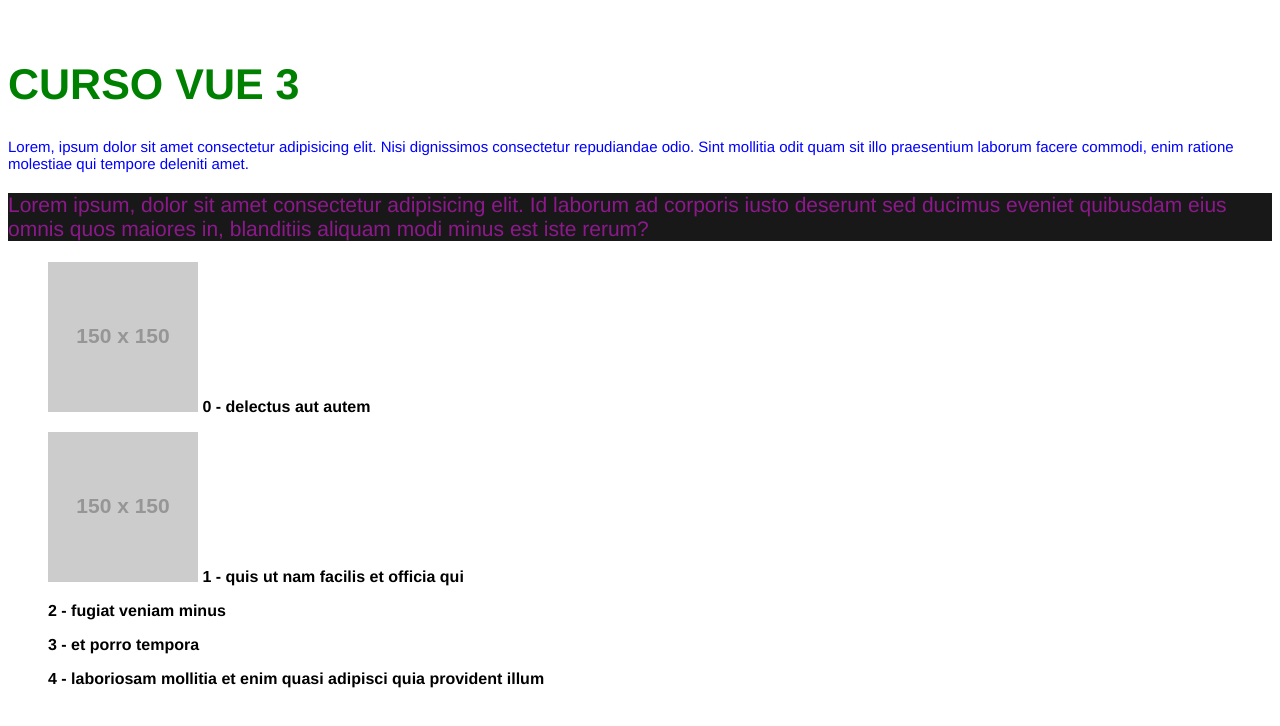
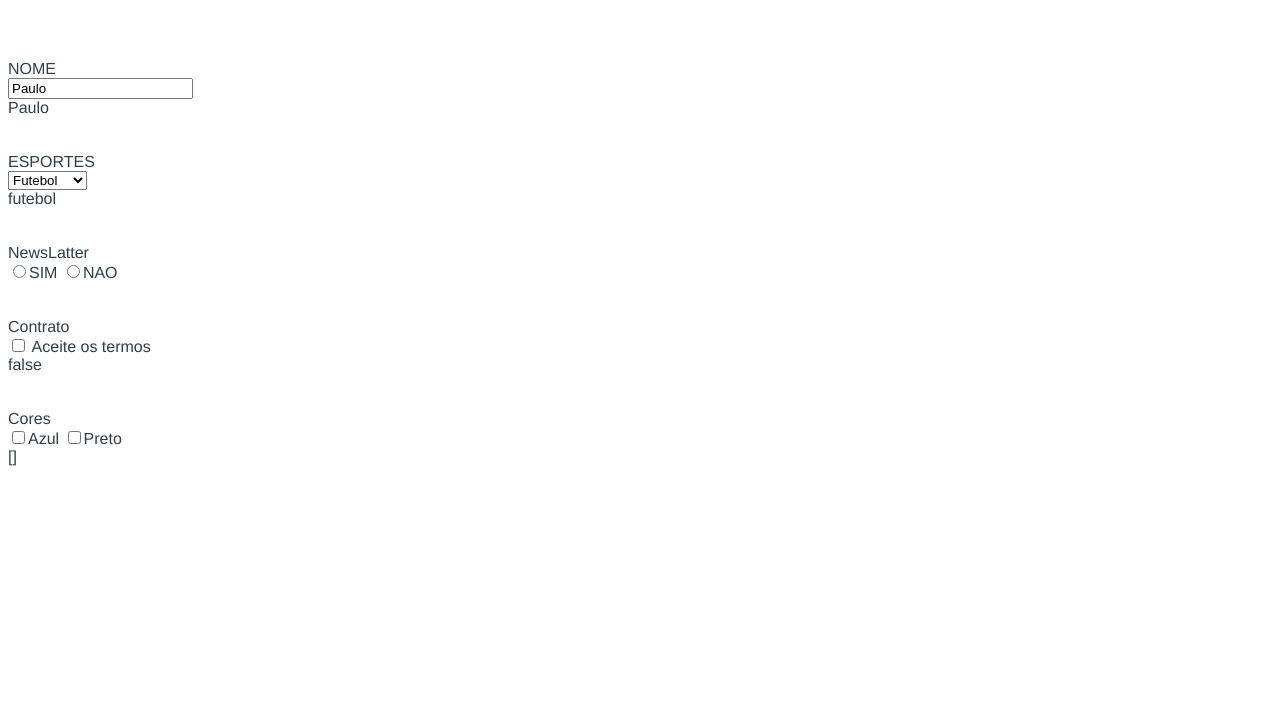
Before and after one commit to paulopariz/curso-vue, a Vue app: page / in a window 1280 px wide. Shown: the top 726 px of the page. Built offline with nearby package versions, Linux system fonts and the light colour scheme.

Commit message:
aula8/ v-model

```diff
--- a/src/App.vue
+++ b/src/App.vue
@@ -253,7 +253,10 @@ data() {
 
 
 
-<template>
+<!-- ESTE É O TEMPLETE REFERENTE Á AULA 7 | style bind -->
+
+
+<!-- <template>
 
   <div>
 
@@ -381,4 +384,151 @@ data() {
     color: black;
     font-weight: 700;
   }
+</style> -->
+
+<!-- FIM TEMPLETE REFERENTE Á AULA 7 | style bind -->
+
+
+
+
+<!--///////////////////////////////////////-->
+
+
+
+
+<!-- ESTE É O TEMPLETE REFERENTE Á AULA 8 | v-model -->
+
+
+<template>
+
+  <div>
+
+    <div>
+      <label>NOME</label>
+      <br>
+
+      <input v-model="name" type="text">
+      <br>
+
+      {{ name }}
+    </div>
+
+<br><br>
+
+    <div>
+      <label>ESPORTES</label>
+      <br>
+
+      <select v-model="esportes">
+        <option value="">Escolha</option>
+        <option value="futebol">Futebol</option>
+        <option value="basquete">Basquete</option>
+        <option value="volei">Volei</option>
+      </select>
+      <br>
+
+      {{ esportes }}
+    </div>
+
+    <br><br>
+
+    <div>
+      <label>NewsLatter</label>
+      <br>
+      <input
+      type="radio"
+      v-model="newslatter"
+      value="Sim"
+      >SIM
+
+
+
+      <input
+      type="radio"
+      v-model="newslatter"
+      value="Nao"
+      >NAO
+
+      <br>
+
+      {{ newslatter }}
+    </div>
+
+    <br><br>
+
+    <div>
+      <label> Contrato</label>
+      <br>
+      <input
+        type="checkbox"
+        v-model="contrato"
+        > Aceite os termos
+        <br>
+        {{ contrato }}
+    </div>
+
+      <br><br>
+
+    <div>
+      <label>Cores</label>
+      <br>
+      <input
+      type="checkbox"
+      v-model="colors"
+      value="Azul"
+      >Azul
+
+
+
+      <input
+      type="checkbox"
+      v-model="colors"
+      value="Preto"
+      >Preto
+
+      <br>
+
+      {{ colors }}
+    </div>
+
+  </div>
+
+</template>
+
+<script>
+
+  export default {
+    name: 'App',
+    components: {
+
+    },
+
+    data() {
+
+      return {
+        name: 'Paulo',
+        esportes: 'futebol',
+        newslatter: '',
+        contrato: false,
+        colors: [],
+    }
+
+  }
+}
+</script>
+
+<style>
+
+
+
+  #app {
+    font-family: Avenir, Helvetica, Arial, sans-serif;
+    -webkit-font-smoothing: antialiased;
+    -moz-osx-font-smoothing: grayscale;
+    color: #2c3e50;
+    margin-top: 60px;
+  }
+
 </style>
+
+<!-- FIM TEMPLETE REFERENTE Á AULA 8 | v-model -->
```
